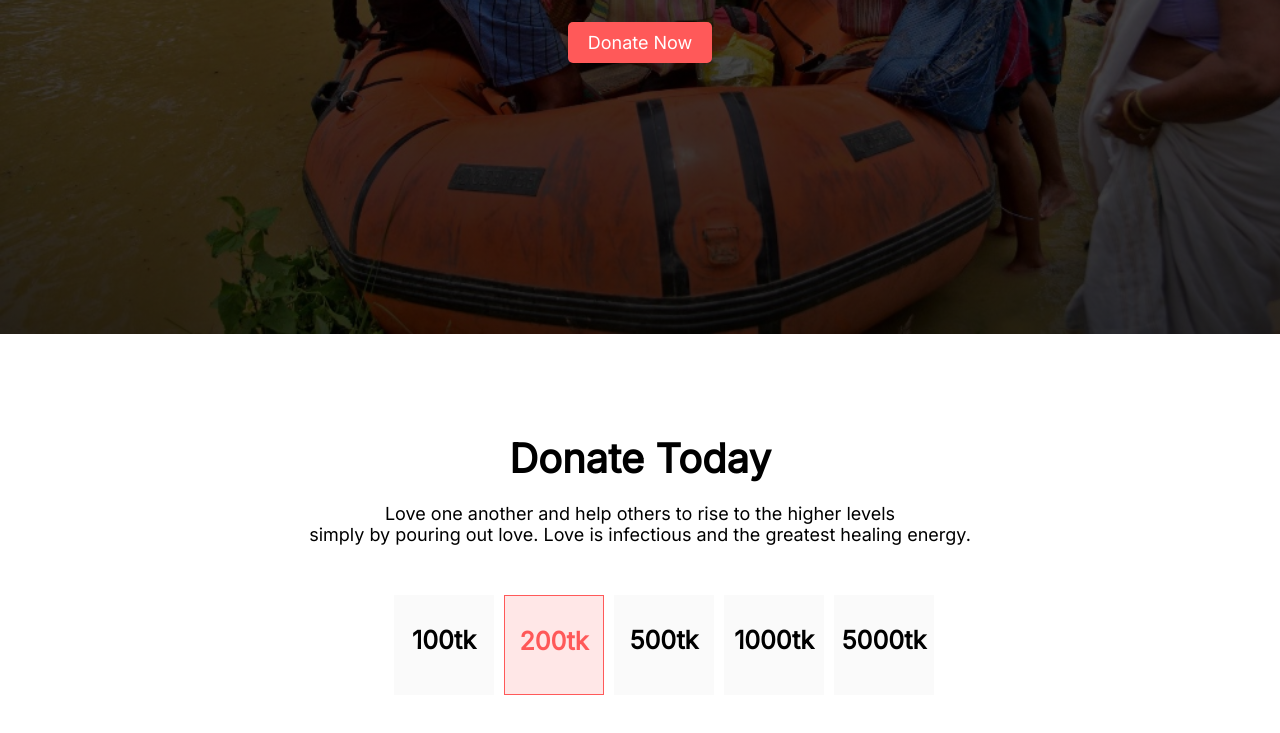
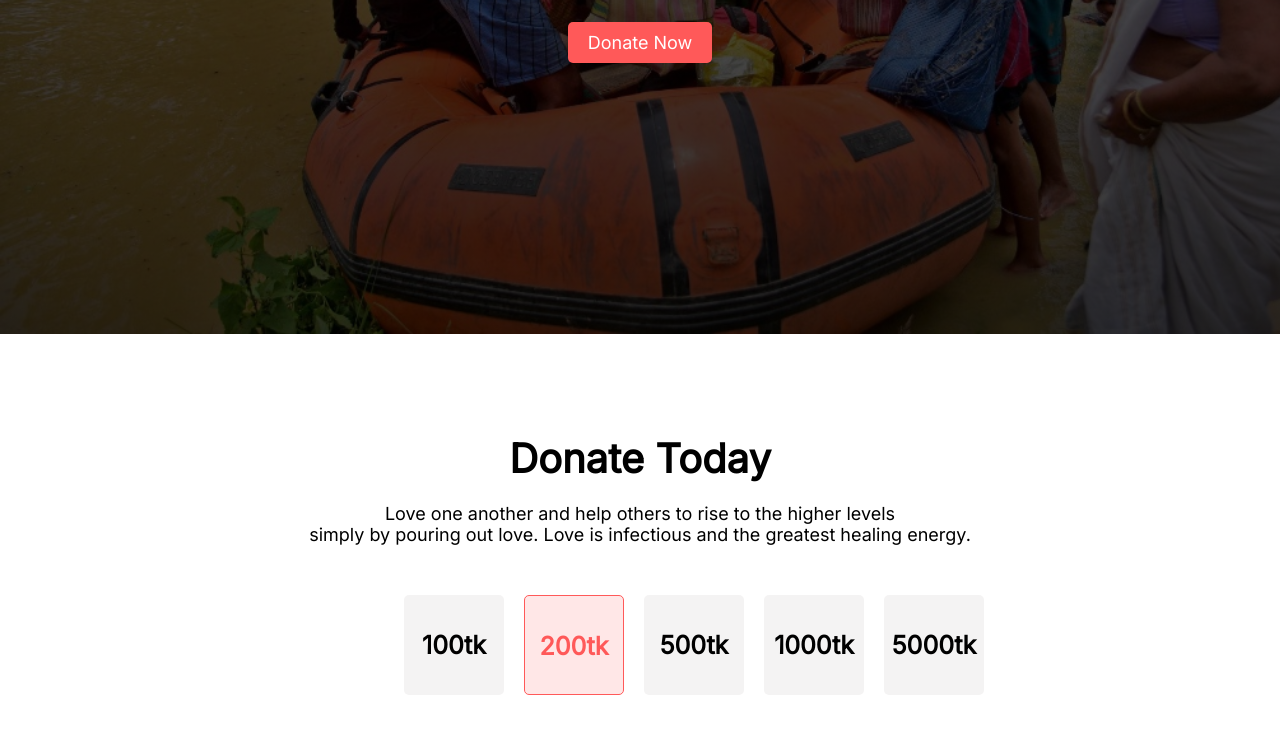
Before and after one commit to nayan-rahman/donate-foundation, a plain HTML site: page index.html in a window 1280 px wide. Shown: the part 466-1199 px from the top of the page. Drawn offline with Linux system fonts and the light colour scheme.

Commit message:
donate changes

```diff
--- a/styles/style.css
+++ b/styles/style.css
@@ -58,11 +58,12 @@
 .money {
     width: 100px;
     height: 100px;
-    background-color: #FAFAFA;
-    padding-top: 30px;
-    margin-left: 10px;
+    background-color: #dfdcdc59;
+    padding-top: 35px;
+    margin-left: 20px;
     font-size: 25px;
     font-weight: 700;
+    border-radius: 5px;
 }
 
 .all-amount {
```
